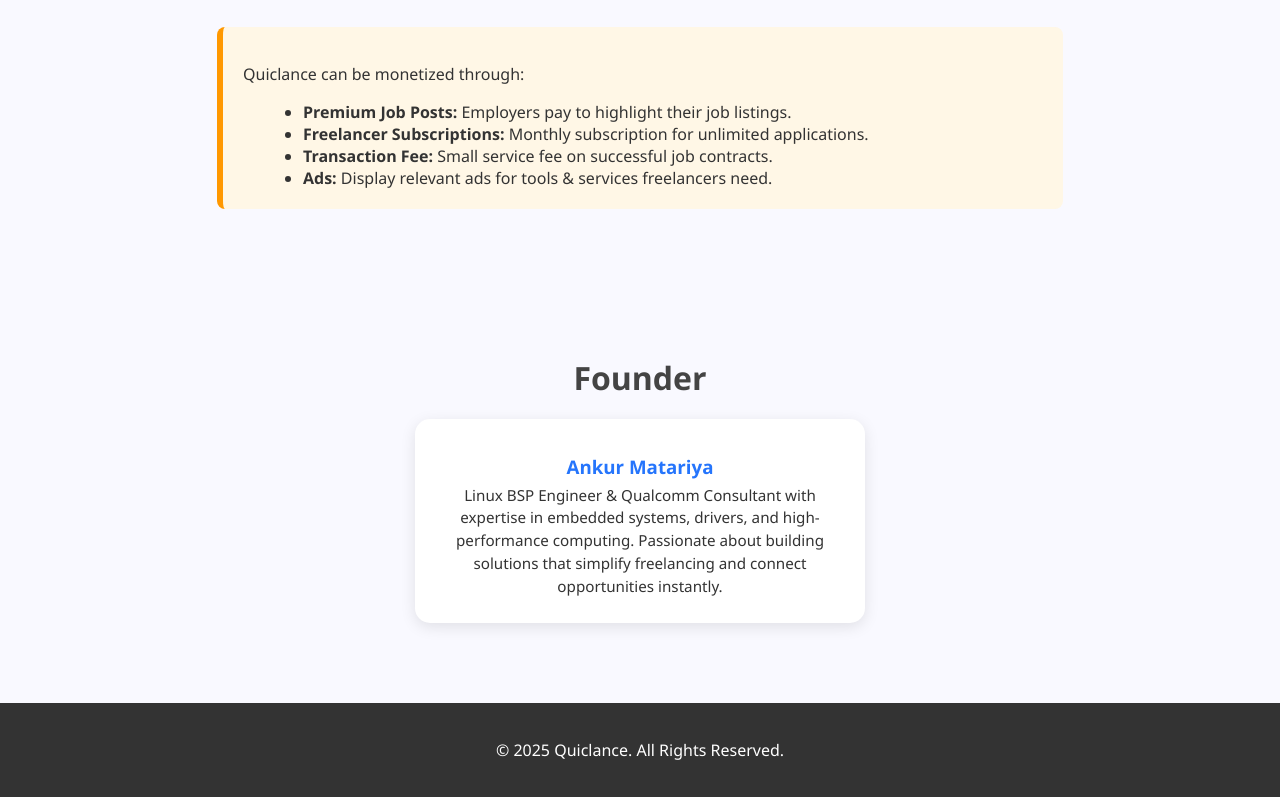
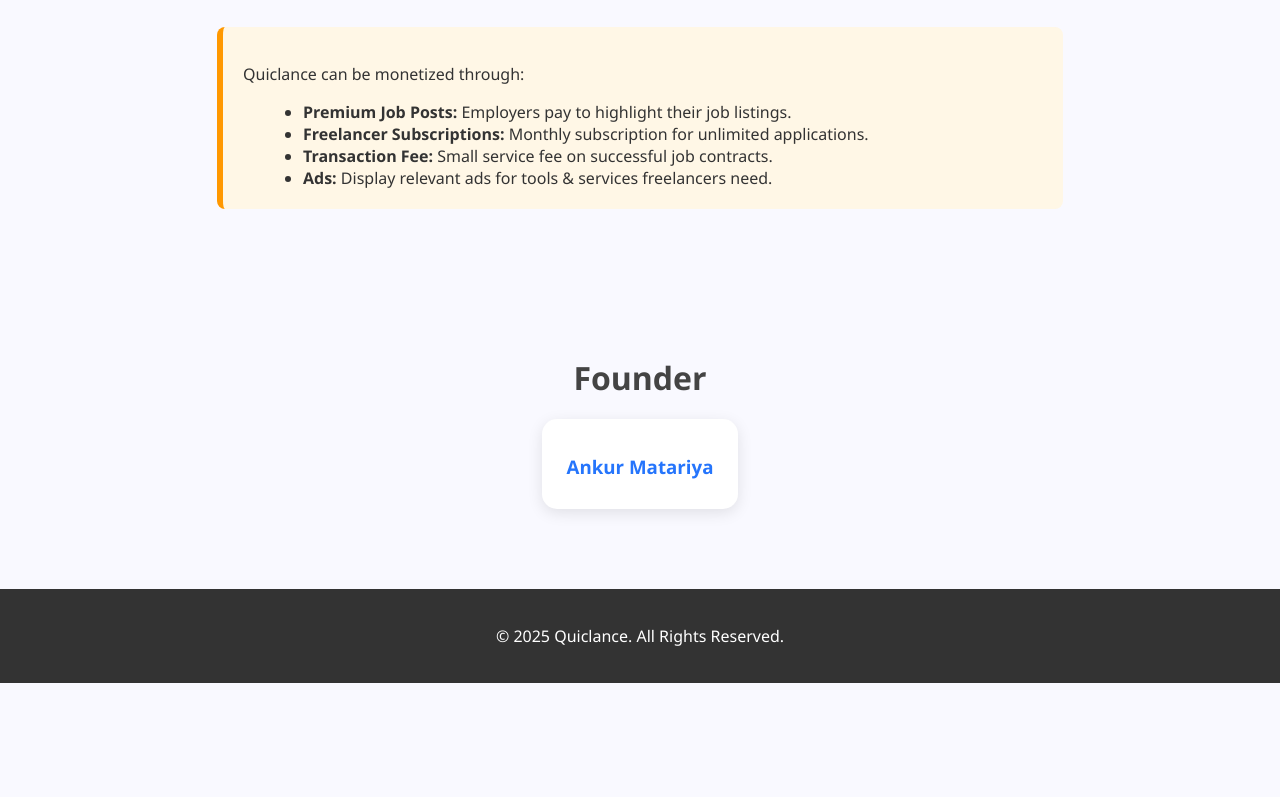
Before and after one commit to matariya/quicklanceintro, a plain HTML site: page index.html in a window 1280 px wide. Shown: the part 3753-4550 px from the top of the page. After the commit the page ends 4436 px from the top, so only its background shows below. Drawn offline with Linux system fonts and the light colour scheme.

Commit message:
Update index.html

```diff
--- a/index.html
+++ b/index.html
@@ -257,11 +257,6 @@
     <h2>Founder</h2>
     <div class="founder-card">
       <h3>Ankur Matariya</h3>
-      <p>
-        Linux BSP Engineer & Qualcomm Consultant with expertise in embedded systems, drivers, and
-        high-performance computing. Passionate about building solutions that simplify freelancing
-        and connect opportunities instantly.
-      </p>
     </div>
   </section>
 
```
